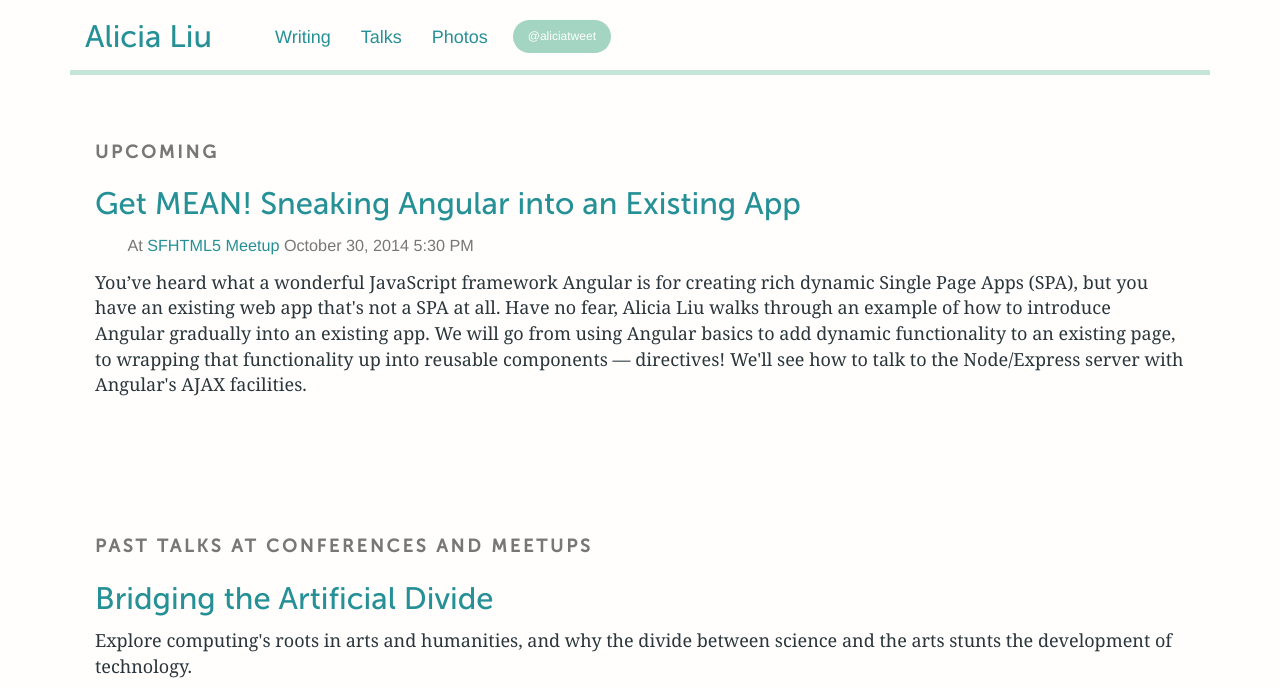
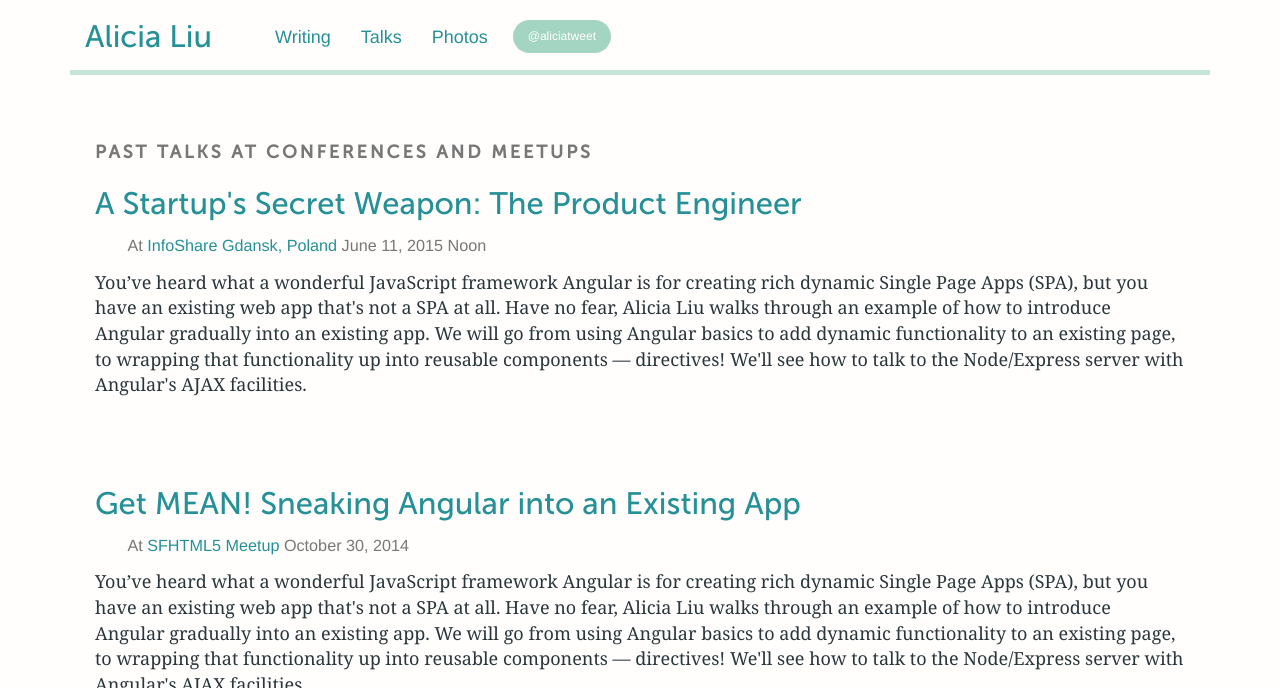
Before and after one commit to alicial/alicial.github.io, a Jekyll site: the page built from talks/index.html, in a window 1280 px wide and 900 px high, cut to the strip 0-688 px from the top of the window. Built offline with Jekyll 4.4.1, drawn with Linux system fonts in a browser that asks for light colours; nearby versions of some CDN libraries; Markdown is read by kramdown in place of the engine named in the settings.

Commit message:
Content update

```diff
--- a/index.html
+++ b/index.html
@@ -6,10 +6,12 @@ title: Alicia Liu
   <section>
     <h5>Recent and Popular <small><a href="/writing">View all &rarr;</a></small></h5>
     <dl>
+      <dt><a class="medium" target="_blank" href="https://medium.com/@aliciatweet/the-real-thing-ebe6d3d4f047">The Real Thing</a></dt>
+      <dd><time>May 2015</time></dd>
+      <dt><a class="medium" target="_blank" href="https://medium.com/@aliciatweet/you-don-t-have-impostor-syndrome-126e4c4bdcc">You Don't have Impostor Syndrome</a></dt>
+      <dd>And neither do I anymore <time>Apr 2015</time></dd>
       <dt><a class="medium" target="_blank" href="https://medium.com/@aliciatweet/advice-to-my-21-year-old-self-6ffcaaa72d42">Advice to My 21-year-old Self</a></dt>
       <dd><time>Jan 2015</time></dd>
-      <dt><a class="medium" target="_blank" href="https://medium.com/@aliciatweet/impostor-syndrome-is-not-just-a-confidence-problem-dea670e59f6e">Impostor Syndrome Is Not Just a Confidence Problem</a></dt>
-      <dd>The dangers of becoming a buzzword <time>Jul 2013</time></dd>
       <dt><a target="_blank" href="http://modelviewculture.com/pieces/your-marriage-will-fail">Your Marriage Will Fail</a></dt>
       <dd>The Hidden Realities of Leaning In <time>Feb 2014</time></dd>
       <dt><a class="medium" target="_blank" href="https://medium.com/hackers-and-hacking/b839268fb82d">The Dirty Secret Behind the Salesforce $1M Hackathon</a></dt>
--- a/talks/index.html
+++ b/talks/index.html
@@ -5,12 +5,12 @@ title: Talks - Alicia Liu
 <div class="col-md-9 col-lg-12 main summary">
   <section>
     <header>
-      <h5>Upcoming</h5>
+      <h5>Past Talks at Conferences and Meetups</h5>
     </header>
     <article>
-      <h3><a href="http://www.meetup.com/sfhtml5/events/207654322/" target="_blank">Get MEAN! Sneaking Angular into an Existing App</a></h3>
+      <h3><a href="https://infoshare.pl/#talk257" target="_blank">A Startup's Secret Weapon: The Product Engineer</a></h3>
       <div class="details">
-        At <a href="http://www.meetup.com/sfhtml5/" target="_blank">SFHTML5 Meetup</a> <time>October 30, 2014 5:30 PM</time>
+        At <a href="https://infoshare.pl" target="_blank">InfoShare Gdansk, Poland</a> <time>June 11, 2015 Noon</time>
       </div>
       <p></p>
       <p>
@@ -20,11 +20,19 @@ title: Talks - Alicia Liu
         <br><br>
       </p>
     </article>
-  </section>
-  <section>
-    <header>
-      <h5>Past Talks at Conferences and Meetups</h5>
-    </header>
+    <article>
+      <h3><a href="http://www.meetup.com/sfhtml5/events/207654322/" target="_blank">Get MEAN! Sneaking Angular into an Existing App</a></h3>
+      <div class="details">
+        At <a href="http://www.meetup.com/sfhtml5/" target="_blank">SFHTML5 Meetup</a> <time>October 30, 2014</time>
+      </div>
+      <p></p>
+      <p>
+        You’ve heard what a wonderful JavaScript framework Angular is for creating rich dynamic Single Page Apps (SPA), but you have an existing web app that's not a SPA at all. Have no fear, Alicia Liu walks through an example of how to introduce Angular gradually into an existing app. We will go from using Angular basics to add dynamic functionality to an existing page, to wrapping that functionality up into reusable components — directives! We'll see how to talk to the Node/Express server with Angular's AJAX facilities.
+      </p>
+      <p>
+        <br><br>
+      </p>
+    </article>
     <article>
       <h3><a href="https://www.youtube.com/watch?v=wWVCS5q66IM" target="_blank">Bridging the Artificial Divide</a></h3>
       <p>Explore computing's roots in arts and humanities, and why the divide between science and the arts stunts the development of technology.</p>
--- a/writing/index.html
+++ b/writing/index.html
@@ -9,6 +9,8 @@ title: Writing - Alicia Liu
       <p>Thoughts on coding, women in tech, STEM education, and start ups</p>
     </header>
     <dl>
+      <dt><a class="medium" target="_blank" href="https://medium.com/@aliciatweet/you-don-t-have-impostor-syndrome-126e4c4bdcc">You Don't have Impostor Syndrome</a></dt>
+      <dd>And neither do I anymore <time>Apr 2015</time></dd>
       <dt><a class="medium" target="_blank" href="https://medium.com/@aliciatweet/impostor-syndrome-is-not-just-a-confidence-problem-dea670e59f6e">Impostor Syndrome Is Not Just a Confidence Problem</a></dt>
       <dd>The dangers of becoming a buzzword <time>Jul 2013</time></dd>
       <dt><a class="medium" target="_blank" href="https://medium.com/hackers-and-hacking/b839268fb82d">The Dirty Secret Behind the Salesforce $1M Hackathon</a></dt>
@@ -42,6 +44,8 @@ title: Writing - Alicia Liu
       <h5>Essays, etc.</h5>
     </header>
     <dl>
+      <dt><a class="medium" target="_blank" href="https://medium.com/@aliciatweet/the-real-thing-ebe6d3d4f047">The Real Thing</a></dt>
+      <dd><time>May 2015</time></dd>
       <dt><a class="medium" target="_blank" href="https://medium.com/@aliciatweet/advice-to-my-21-year-old-self-6ffcaaa72d42">Advice to My 21-year-old Self</a></dt>
       <dd><time>Jan 2015</time></dd>
       <dt><a target="_blank" href="http://modelviewculture.com/pieces/your-marriage-will-fail">Your Marriage Will Fail</a></dt>
```
